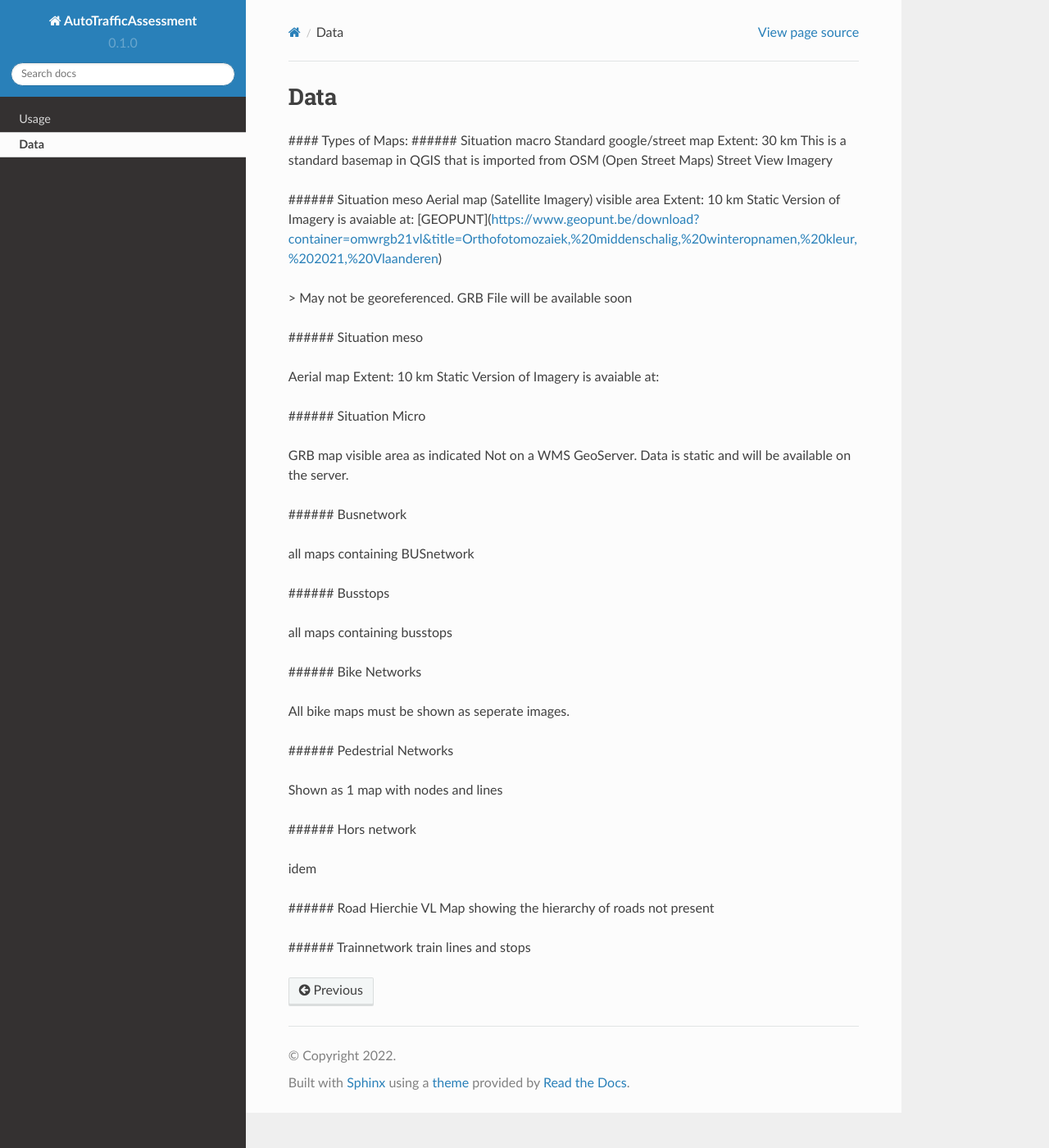
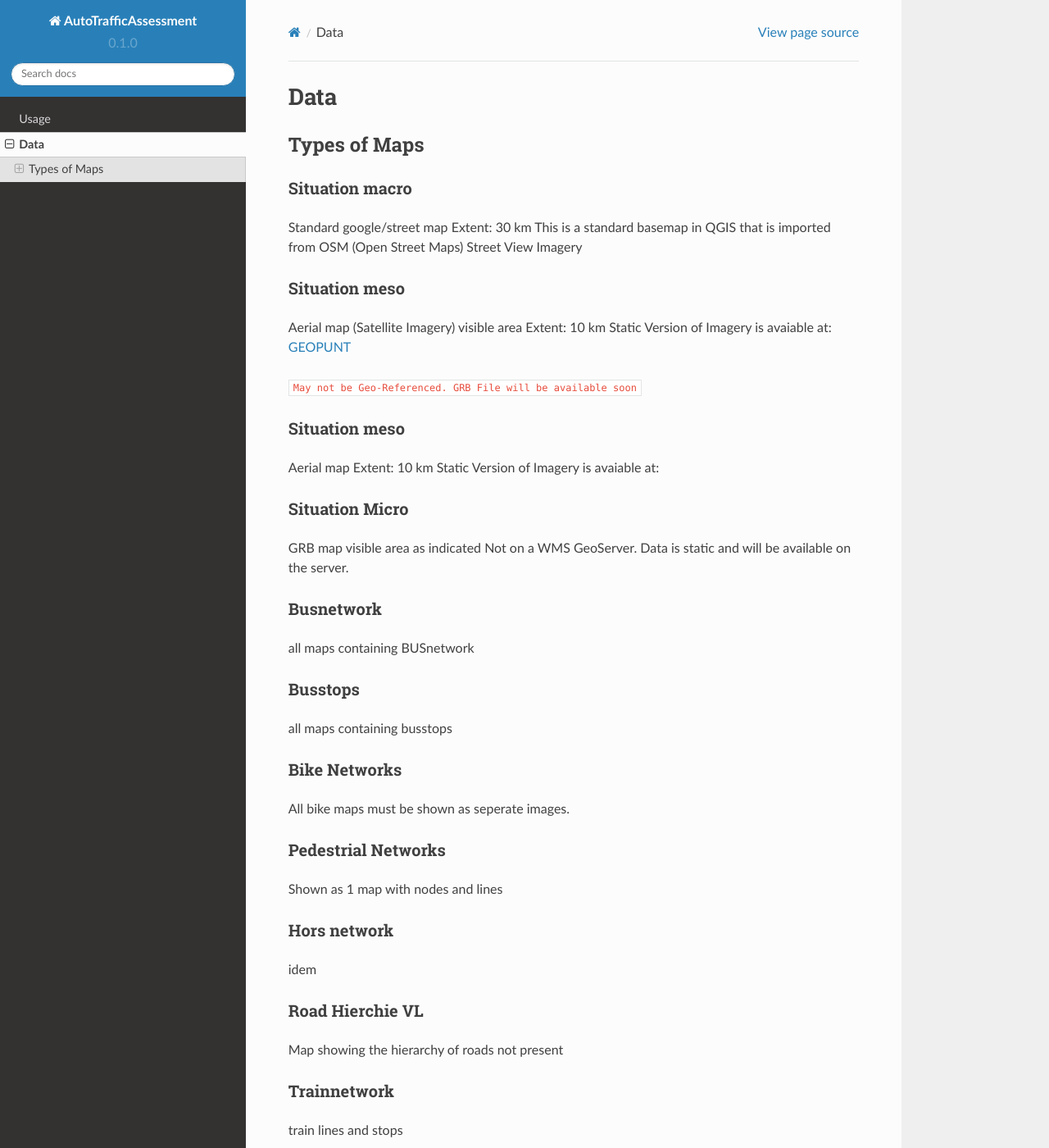
Before and after one commit to Kumail09/qgis-traffic-auto-assessment, a Sphinx documentation site: the page built from docs/source/structure.rst, in a window 1280 px wide and 1400 px high. Shown: the whole window at 82% size. Built offline with Sphinx 7.4.7 and the Read the Docs theme 2.0.0, drawn with Linux system fonts in a browser that asks for light colours; pages that are not in the unit, such as notebooks, are missing from menus.

Commit message:
Restructured Text

```diff
--- a/docs/source/structure.rst
+++ b/docs/source/structure.rst
@@ -1,57 +1,76 @@
 Data
 ===================================
 
-#### Types of Maps:
-###### Situation macro
+Types of Maps
+^^^^
+
+
+Situation macro
+/////
+
 Standard google/street map
 Extent: 30 km
-This is a standard basemap in QGIS that is imported from OSM (Open Street Maps) Street View Imagery
+This is a standard basemap in QGIS that is imported from OSM (Open Street Maps)
+Street View Imagery
 
 
-###### Situation meso
+Situation meso
+/////
+
 Aerial map (Satellite Imagery) visible area
 Extent: 10 km
-Static Version of Imagery is avaiable at: [GEOPUNT](https://www.geopunt.be/download?container=omwrgb21vl&title=Orthofotomozaiek,%20middenschalig,%20winteropnamen,%20kleur,%202021,%20Vlaanderen)
+Static Version of Imagery is avaiable at: `GEOPUNT <https://www.geopunt.be/download?container=omwrgb21vl&title=Orthofotomozaiek,%20middenschalig,%20winteropnamen,%20kleur,%202021,%20Vlaanderen>`_
 
-> May not be georeferenced. GRB File will be available soon
+``May not be Geo-Referenced. GRB File will be available soon``
 
 
-###### Situation meso
+Situation meso
+/////
 
 Aerial map
 Extent: 10 km
 Static Version of Imagery is avaiable at:
 
 
-######  Situation Micro
+Situation Micro
+/////
 
 GRB map visible area as indicated
 Not on a WMS GeoServer. Data is static and will be available on the server.
 
-###### Busnetwork
+Busnetwork
+/////
 
 all maps containing BUSnetwork
 
 
-######  Busstops
+Busstops
+/////
 
 all maps containing busstops
 
-######  Bike Networks
+Bike Networks
+/////
 
 All bike maps must be shown as seperate images.
 
-######  Pedestrial Networks
+Pedestrial Networks
+/////
 
 Shown as 1 map with nodes and lines
 
-######  Hors network
+Hors network
+/////
 
 idem
 
-###### Road Hierchie VL
+Road Hierchie VL
+/////
+
 Map showing the hierarchy of roads
 not present
 
-###### Trainnetwork
+Trainnetwork
+/////
+
 train lines and stops
```
